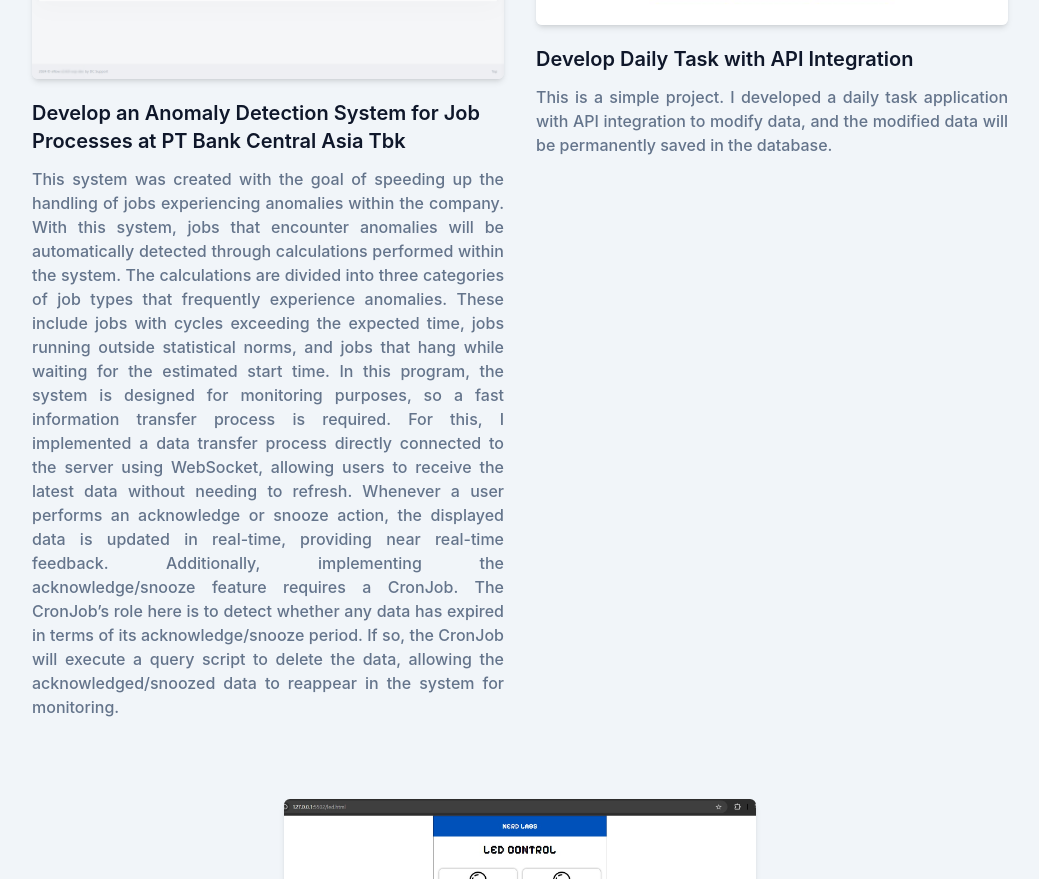
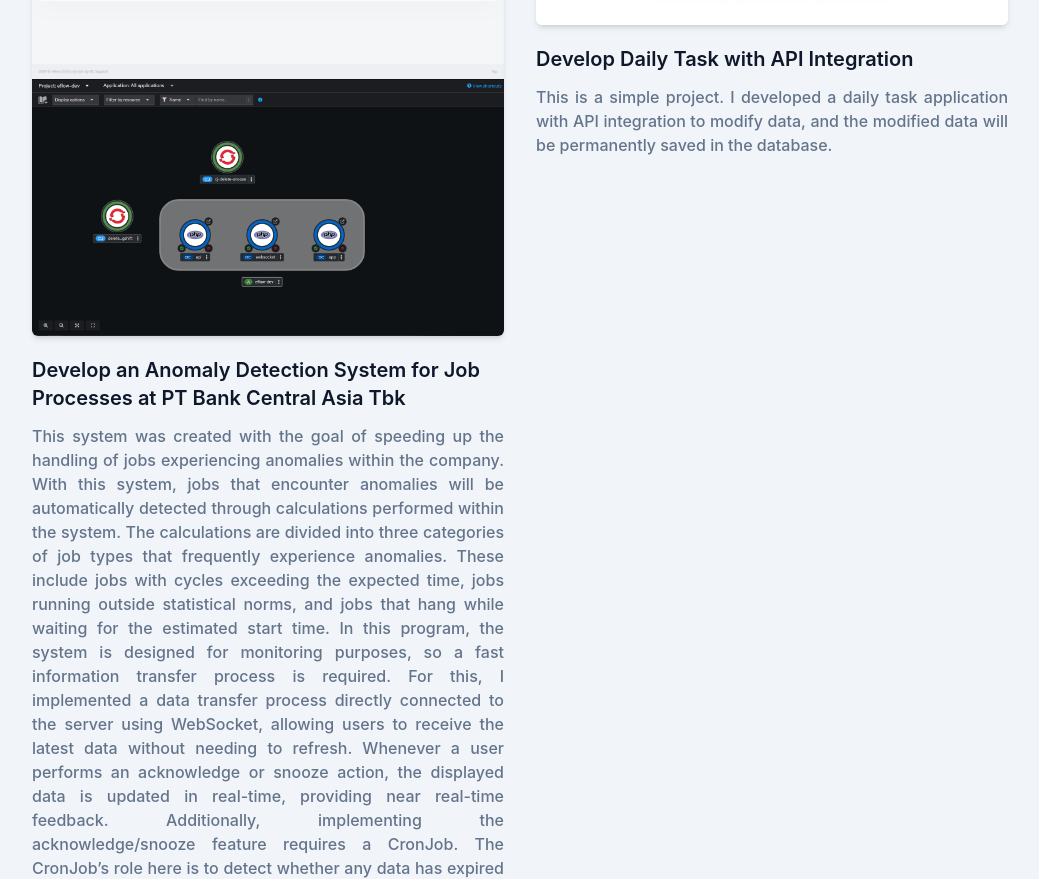
Before and after one commit to himichael00/portofolio, a website: page index.html in a window 1280 px wide. Shown: the part 3253-4132 px from the top of the page, without its empty margins (120-1159 px from the left). Drawn offline with Linux system fonts and the light colour scheme.

Commit message:
update image

```diff
--- a/index.html
+++ b/index.html
@@ -213,6 +213,7 @@
                     <div class="rounded-md shadow-md overflow-hidden">
                         <img src="dist/img/acknowledged.png" alt="JKN Mobile" width="w-full">
                         <img src="dist/img/image_2024-05-06_16-13-24.png" alt="JKN Mobile" width="w-full">
+                        <img src="dist/img/image_2024-05-20_17-27-55.png" alt="JKN Mobile" width="w-full">
                     </div>
                     <h3 class="font-semibold text-xl text-dark mt-5 mb-3">Develop an Anomaly Detection System for Job Processes at PT Bank Central Asia Tbk</h3>
                     <p class="font-medium text-base text-secondary text-justify">This system was created with the goal of speeding up the handling of jobs experiencing anomalies within the company. With this system, jobs that encounter anomalies will be automatically detected through calculations performed within the system. The calculations are divided into three categories of job types that frequently experience anomalies. These include jobs with cycles exceeding the expected time, jobs running outside statistical norms, and jobs that hang while waiting for the estimated start time.
```
